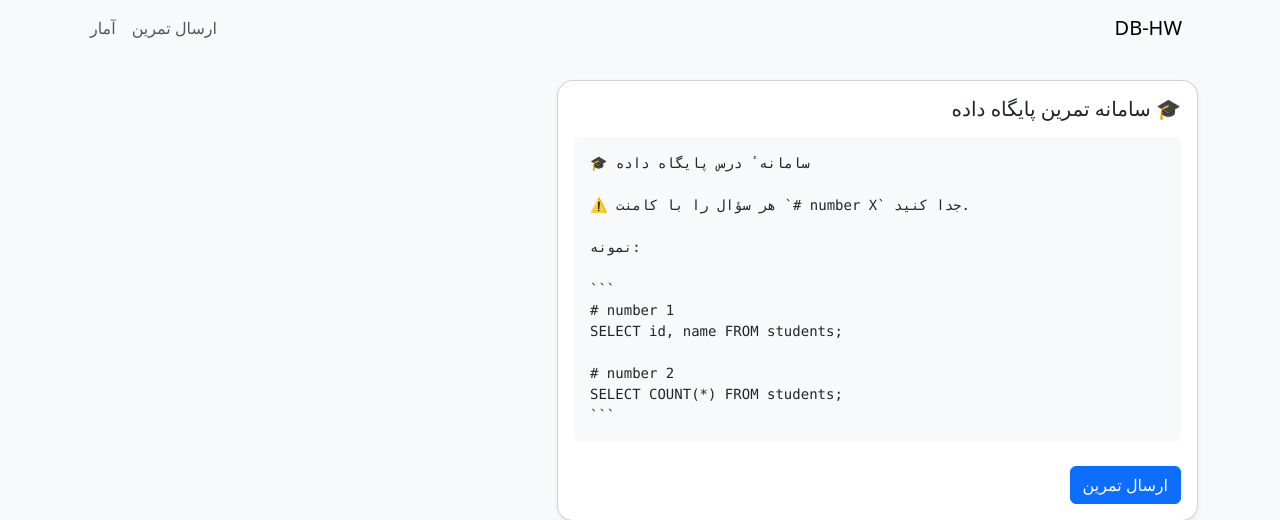
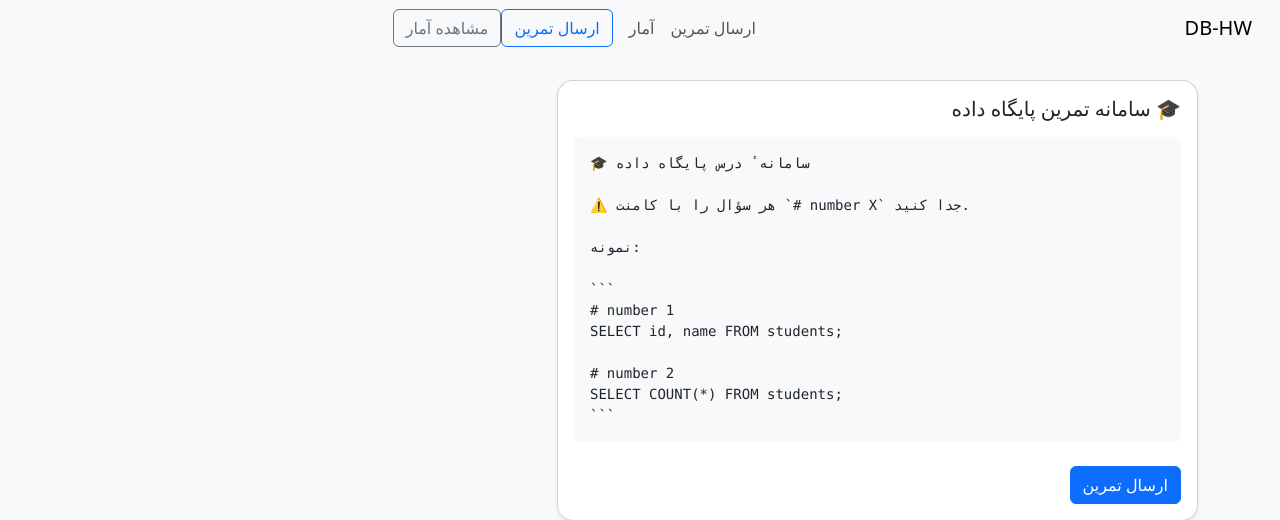
Before and after one commit to milad-ai/db_flask, a Flask app: page / in a window 1280 px wide. Shown: the top 520 px of the page. Run offline with Flask 3, Linux system fonts and the light colour scheme.

Commit message:
Update base.html

```diff
--- a/templates/base.html
+++ b/templates/base.html
@@ -13,16 +13,30 @@
   </head>
   <body>
     <nav class="navbar navbar-expand-lg bg-body-tertiary mb-4">
-      <div class="container">
+      <div class="container-fluid">
         <a class="navbar-brand" href="{{ url_for('index') }}">DB-HW</a>
-        <div class="collapse navbar-collapse">
+
+        <!-- Navbar toggler (ضروری برای موبایل / حالت collapse) -->
+        <button class="navbar-toggler" type="button" data-bs-toggle="collapse" data-bs-target="#navbarContent"
+                aria-controls="navbarContent" aria-expanded="false" aria-label="تغییر ناوبری">
+          <span class="navbar-toggler-icon"></span>
+        </button>
+
+        <div class="collapse navbar-collapse" id="navbarContent">
           <ul class="navbar-nav me-auto mb-2 mb-lg-0">
             <li class="nav-item"><a class="nav-link" href="{{ url_for('submit') }}">ارسال تمرین</a></li>
             <li class="nav-item"><a class="nav-link" href="{{ url_for('admin_stats') }}">آمار</a></li>
           </ul>
+
+          <!-- دکمه‌های سمت راست (برای RTL ممکن است سمت چپ نمایش یابد) -->
+          <div class="d-flex ms-auto">
+            <a class="btn btn-outline-primary me-2" href="{{ url_for('submit') }}">ارسال تمرین</a>
+            <a class="btn btn-outline-secondary" href="{{ url_for('admin_stats') }}">مشاهده آمار</a>
+          </div>
         </div>
       </div>
     </nav>
+
     <div class="container">
       {% with messages = get_flashed_messages(with_categories=true) %}
         {% if messages %}
@@ -33,6 +47,7 @@
       {% endwith %}
       {% block content %}{% endblock %}
     </div>
+
     <script src="https://cdn.jsdelivr.net/npm/bootstrap@5.3.2/dist/js/bootstrap.bundle.min.js"></script>
   </body>
 </html>
```
